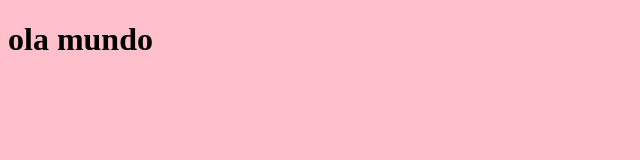
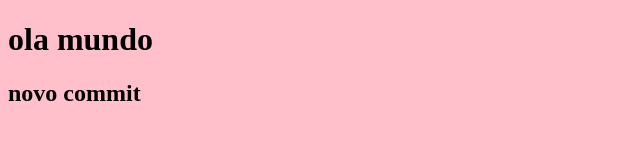
Before and after one commit to Bia-source/A16-M1, a plain HTML site: page index.html in a window 1280 px wide. Shown: the whole page, without its empty margins (0-640 px from the left). Drawn offline with Linux system fonts and the light colour scheme.

Commit message:
inserindo um subtitulo

```diff
--- a/index.html
+++ b/index.html
@@ -8,6 +8,7 @@
 </head>
 <body>
     <h1>ola mundo</h1>
+    <h2>novo commit</h2>
     <script src="script.js"></script>
 </body>
 </html>
```
